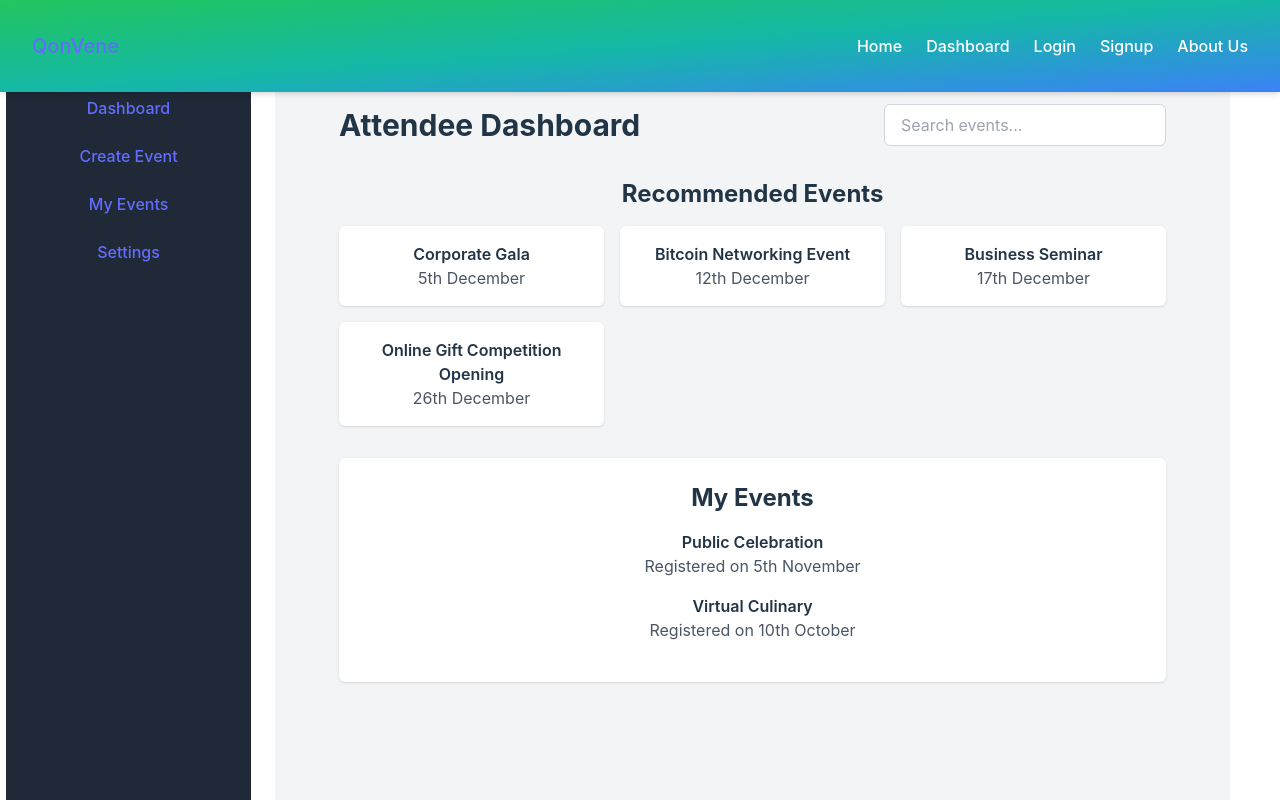
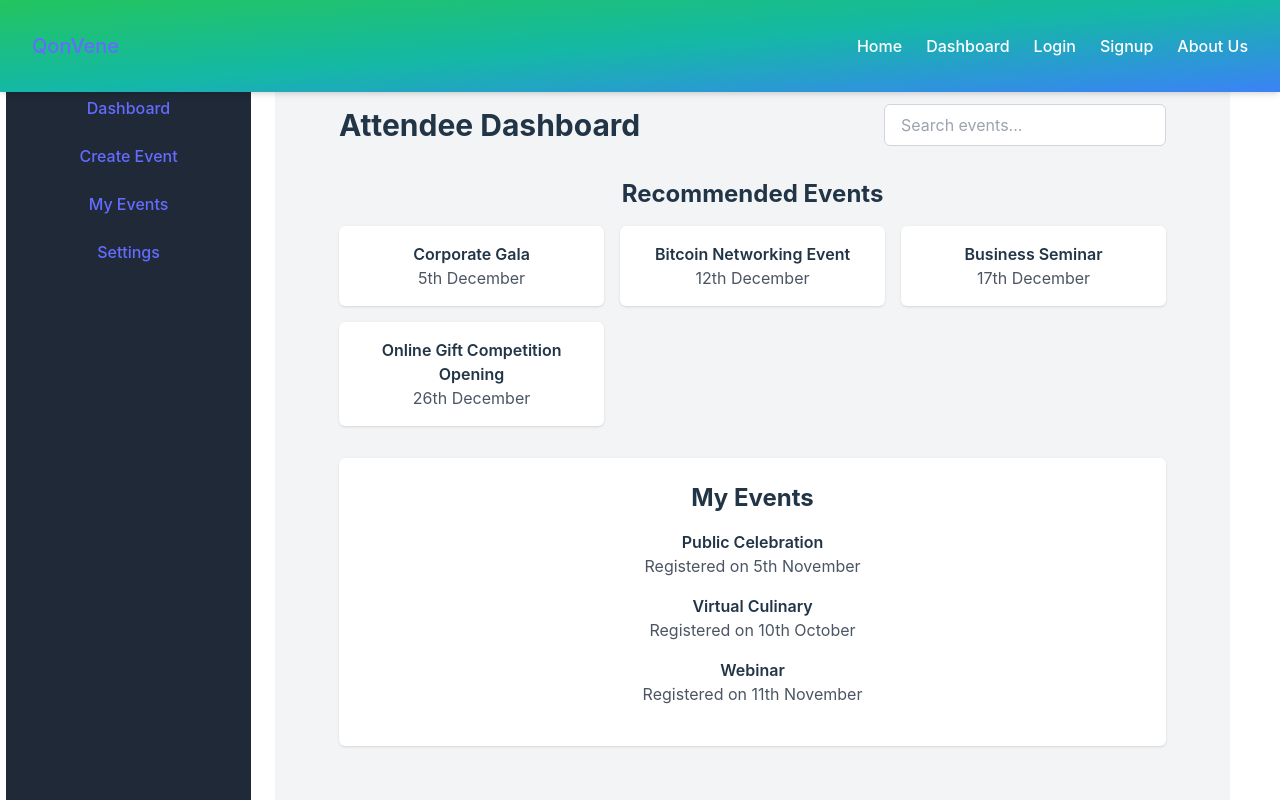
Before and after one commit to Tutungo-N/Qonvene, a React (Vite) app: page /dashboard in a window 1280 px wide. Built offline with nearby package versions, Linux system fonts and the light colour scheme.

Commit message:
Add an event

```diff
--- a/src/components/AttendeeDashboard.jsx
+++ b/src/components/AttendeeDashboard.jsx
@@ -58,6 +58,11 @@ const AttendeeDashboard = () => {
                         <p className="font-semibold">Virtual Culinary</p>
                         <p className="text-gray-600">Registered on 10th October</p>
                     </li>
+                    <li className="mb-4">
+                        <p className="font-semibold">Webinar</p>
+                        <p className="text-gray-600">Registered on 11th November</p>
+                    </li>
+
                     {/* Add more events as needed */}
                 </ul>
             </section>
```
